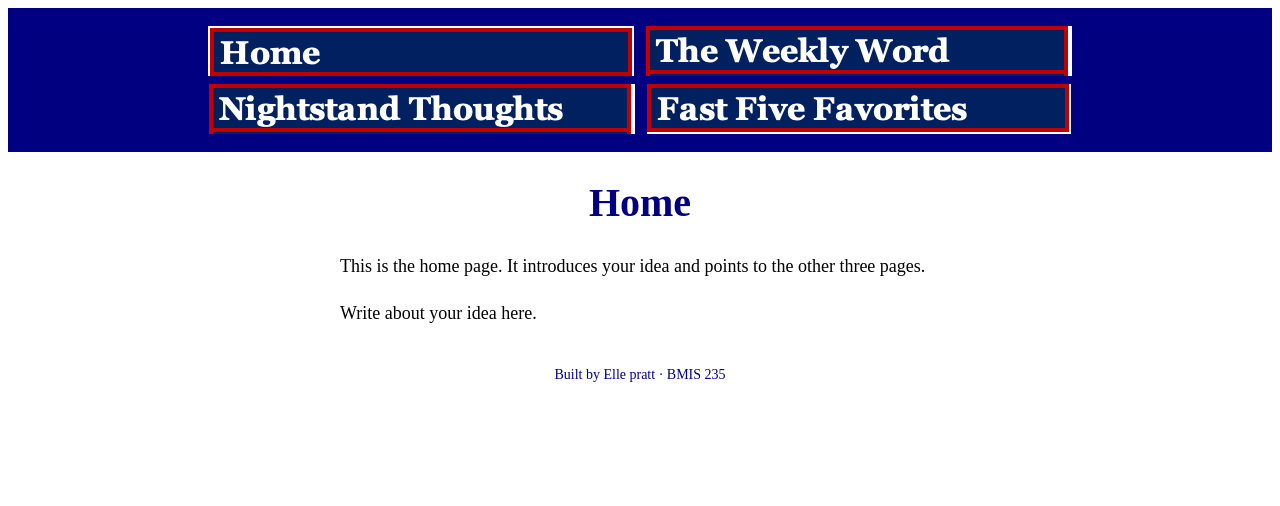
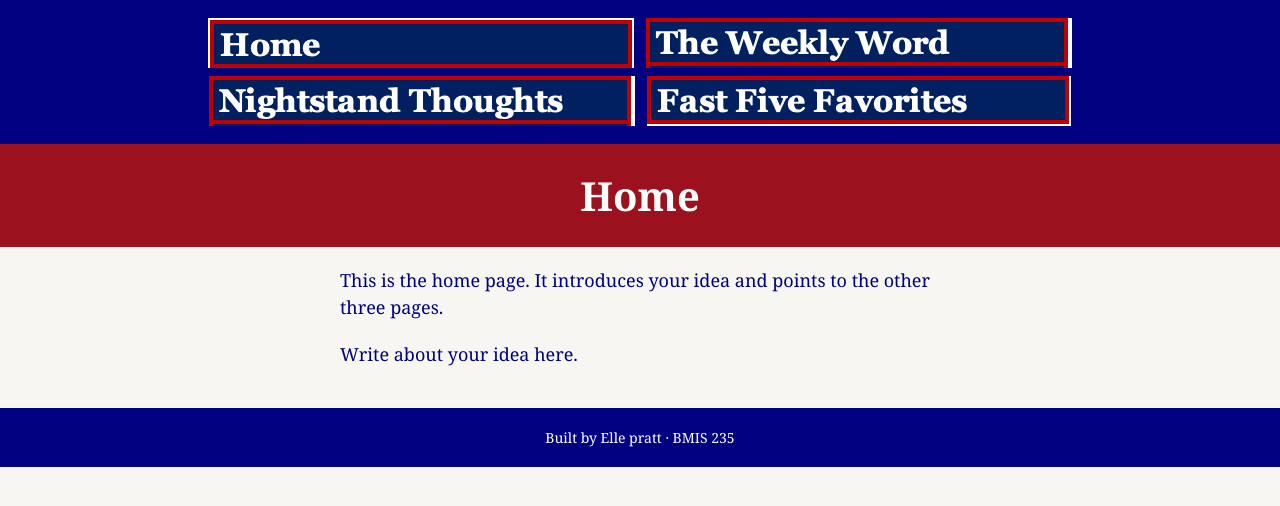
Before and after one commit to ellepratt/bmis235-html-3, a plain HTML site: page index.html in a window 1280 px wide. Drawn offline with Linux system fonts and the light colour scheme.

Commit message:
Revise brand details and update color styles
Updated brand information and adjusted color styles for body, h1, and footer.

```diff
--- a/styles.css
+++ b/styles.css
@@ -1,18 +1,14 @@
 /* =====================================================================
-   styles.css  ·  YOUR BRAND
-   ---------------------------------------------------------------------
-   This one file is your brand guide. Every page that links to it gets
-   the same font, the same colors and the same spacing.
-   Change a color here once, and every page changes.
-
-   Use the same font and colors you picked for your Excel menu images,
-   so the menu and the pages look like one brand.
+   styles.css  ·  WELL READ, WELL SAID
+   Font: Georgia · Main colors: navy #000080 and ruby #9B111E
+   Page background: #f7f6f2
    ===================================================================== */
 
 body {
-    Font:          Georgia
-Main color:    #000080
-Accent color:  #B5482F  ;
+    font-family: Georgia, "Times New Roman", serif;
+    background-color: #f7f6f2;
+    color: #000080;
+    margin: 0;
 }
 
 nav {
@@ -36,21 +32,27 @@ nav a {
 }
 
 h1 {
-    color: #000080;
+    background-color: #9B111E;
+    color: #ffffff;
     text-align: center;
     font-size: 40px;
+    margin: 0;
+    padding: 24px 10px;
 }
 
 p {
     max-width: 600px;
     margin: 20px auto;
+    padding: 0 16px;
     font-size: 18px;
     line-height: 1.5;
 }
 
 footer {
+    background-color: #000080;
+    color: #ffffff;
     text-align: center;
     font-size: 14px;
-    color: #000080;
     margin-top: 40px;
+    padding: 20px;
 }
```
